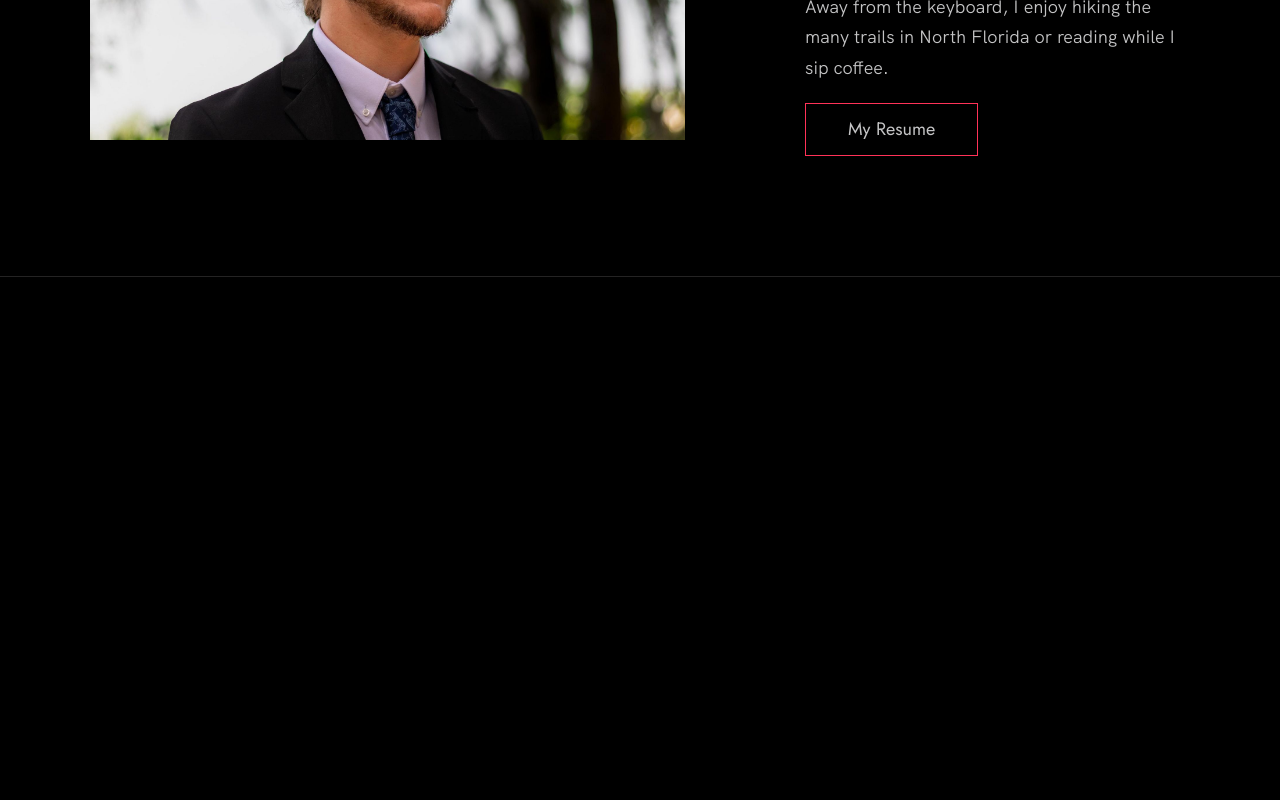
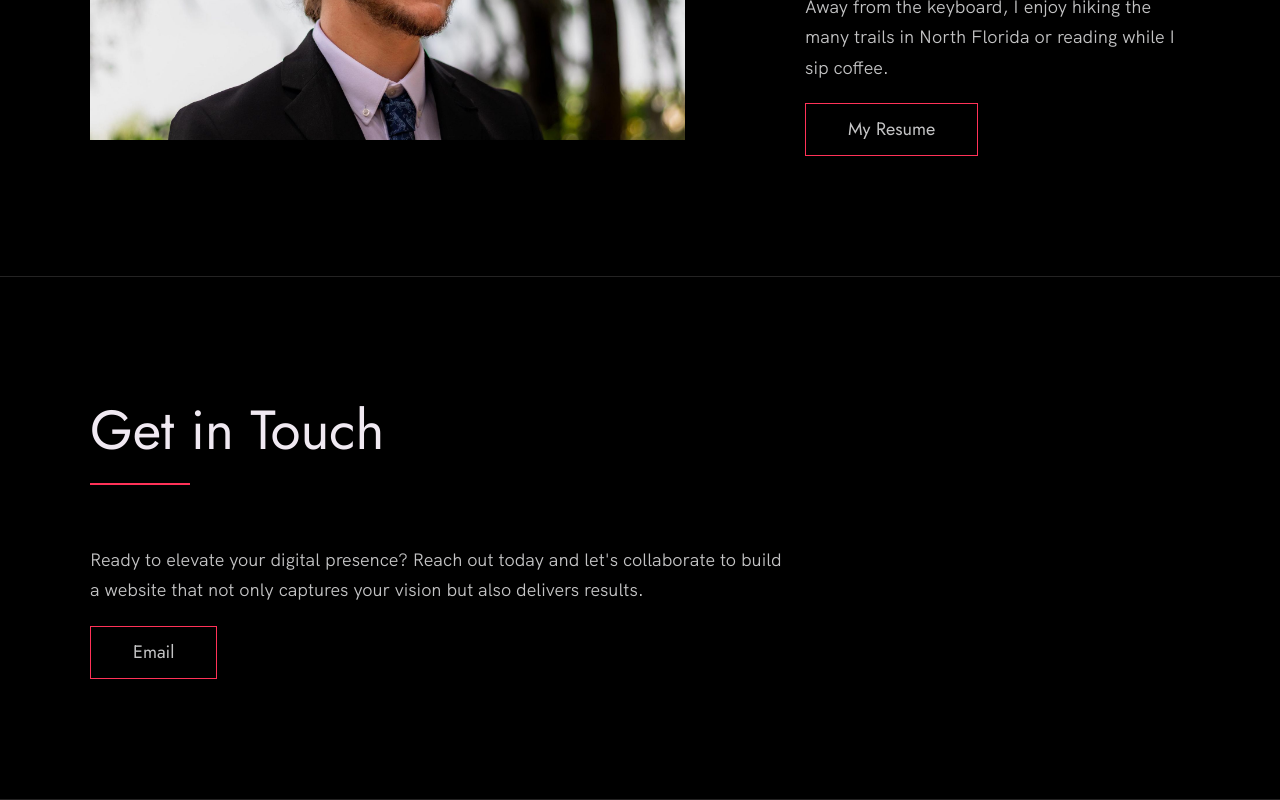
Before and after one commit to JonahFoster/react-portfolio, a React (Vite) app in the folder portfolio/: page / in a window 1280 px wide. Shown: the part 3177-3977 px from the top of the page. Before the commit the page ends 3454 px from the top, so only its background shows below. Built offline with nearby package versions, Linux system fonts and the light colour scheme.

Commit message:
Contact component added

```diff
--- a/portfolio/src/App.jsx
+++ b/portfolio/src/App.jsx
@@ -1,6 +1,7 @@
 import Header from './Header.jsx'
 import Projects from './Projects.jsx'
 import About from './About.jsx'
+import Contact from './Contact.jsx'
 export default function App() {
 
   return (
@@ -10,6 +11,7 @@ export default function App() {
         <Projects />
         <About />
       </main>
+      <Contact />
     </div>
   )
 }
--- /dev/null
+++ b/portfolio/src/Contact.jsx
@@ -0,0 +1,15 @@
+export default function Contact() {
+    return (
+        <section className="contact" id="contact">
+            <div className="row">
+                <h2>Get in Touch</h2>
+                <div className="contact__info">
+                    <p>
+                        Ready to elevate your digital presence? Reach out today and let{`'`}s collaborate to build a website that not only captures your vision but also delivers results.
+                    </p>
+                    <a href="mailto:foster.jonah@ufl.edu" className="btn">Email</a>
+                </div>
+            </div>
+        </section>
+    )
+}
```
